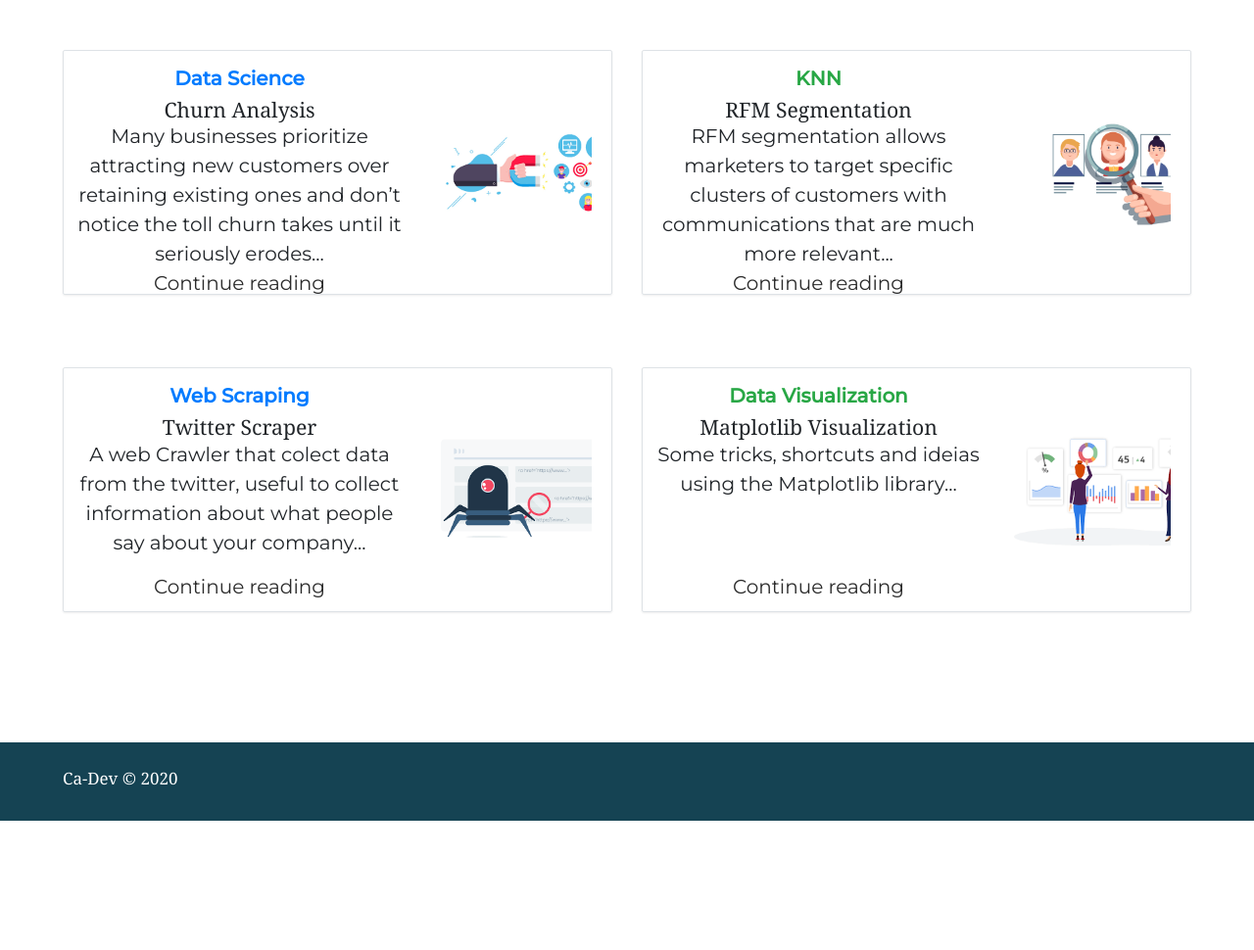
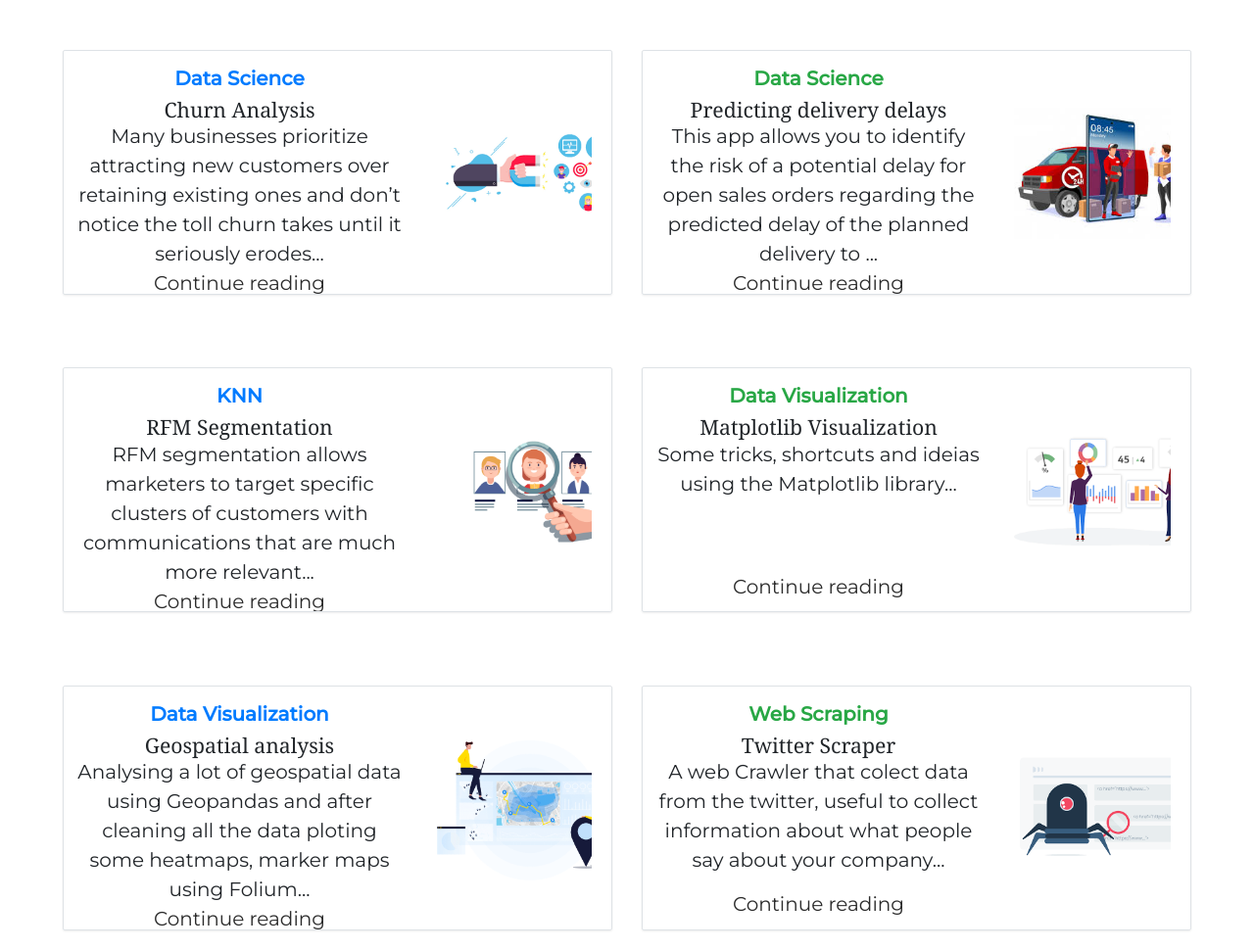
Before and after one commit to carlosal249/carlosal249.github.io, a plain HTML site: page projects/index.html in a window 1280 px wide. Shown: the part 542-1512 px from the top of the page at 98% size. Before the commit the page ends 1380 px from the top, so only its background shows below. Drawn offline with nearby package versions, Linux system fonts and the light colour scheme.

Commit message:
Add files via upload

```diff
--- a/projects/index.html
+++ b/projects/index.html
@@ -41,6 +41,10 @@
     </header>
 
     <div class="pt-4 my-md-5 pt-md-5 border-top"></div>
+
+
+
+
 
     <section class="projects">
 
@@ -105,7 +109,27 @@
     <div class="col-md-6">
       <div class="row no-gutters border rounded overflow-hidden flex-md-row mb-4 shadow-sm h-md-250 position-relative">
         <div class="col p-4 d-flex flex-column position-static">
-          <strong class="d-inline-block mb-2 text-success" id='tags'>KNN</strong>
+          <strong class="d-inline-block mb-2 text-success" id='tags'>Data Science</strong>
+              <h3 class="mb-0">Predicting delivery delays</h3>
+              <p class="mb-auto" id='texto'>This app allows you to identify the risk of a potential delay for open sales orders regarding the predicted delay of the planned delivery to ...</p>
+              <a href="https://github.com/carlosal249/Prevendo-Atrasos-nas-Entregas" class="stretched-link" id='texto2'>Continue reading</a>
+            </div>
+            <div class="col-auto d-none d-lg-block">
+              <svg class="bd-placeholder-img" width="200" height="250" xmlns="http://www.w3.org/2000/svg" preserveAspectRatio="xMidYMid slice" focusable="false" role="img" aria-label="Placeholder: project6-image">
+                <image href="../img/entegas.jfif" alt='Projeto knn' width="200" height="250"/>
+              </svg>
+        </div>
+      </div>
+    </div>
+  </div>
+</div>
+
+<div class="entre-cards">
+  <div class="row mb-2">
+    <div class="col-md-6">
+      <div class="row no-gutters border rounded overflow-hidden flex-md-row mb-4 shadow-sm h-md-250 position-relative">
+        <div class="col p-4 d-flex flex-column position-static">
+          <strong class="d-inline-block mb-2 text-primary" id='tags'>KNN</strong>
           <h3 class="mb-0">RFM Segmentation</h3>
           <p class="mb-auto" id='texto'>RFM segmentation allows marketers to target specific clusters of customers with communications that are much more relevant...</p>
           <a href="https://github.com/carlosal249/Model-R.F.M" class="stretched-link" id='texto2'>Continue reading</a>
@@ -113,28 +137,6 @@
         <div class="col-auto d-none d-lg-block">
           <svg class="bd-placeholder-img" width="200" height="250" xmlns="http://www.w3.org/2000/svg" preserveAspectRatio="xMidYMid slice" focusable="false" role="img" aria-label="Placeholder: project4-image">
             <image href="../img/customer_segmentation.png" alt='Projeto knn' width="200" height="250"/>
-          </svg>
-        </div>
-      </div>
-    </div>
-  </div>
-</div>
-
-
-<div class="entre-cards-final">
-  <div class="row mb-2">
-    <div class="col-md-6">
-      <div class="row no-gutters border rounded overflow-hidden flex-md-row mb-4 shadow-sm h-md-250 position-relative">
-        <div class="col p-4 d-flex flex-column position-static">
-          <strong class="d-inline-block mb-2 text-primary" id='tags'>Web Scraping</strong>
-          <h3 class="mb-0">Twitter Scraper</h3>
-          <p class="card-text mb-auto" id='texto'>A web Crawler that colect data from the twitter,
-            useful to collect information about what people say about your company...</p>
-          <a href="https://github.com/carlosal249/webscraping" class="stretched-link" id='texto2'>Continue reading</a>
-        </div>
-        <div class="col-auto d-none d-lg-block">
-          <svg class="bd-placeholder-img" width="200" height="250" xmlns="http://www.w3.org/2000/svg" preserveAspectRatio="xMidYMid slice" focusable="false" role="img" aria-label="Placeholder: project5-image">
-            <image href="../img/web_scraper.png" alt='Projeto knn' width="200" height="250"/>
           </svg>
         </div>
       </div>
@@ -158,6 +160,44 @@
     </div>
   </div>
 
+  <div class="entre-cards-final">
+    <div class="row mb-2">
+      <div class="col-md-6">
+        <div class="row no-gutters border rounded overflow-hidden flex-md-row mb-4 shadow-sm h-md-250 position-relative">
+          <div class="col p-4 d-flex flex-column position-static">
+            <strong class="d-inline-block mb-2 text-primary" id='tags'>Data Visualization</strong>
+            <h3 class="mb-0">Geospatial analysis</h3>
+            <p class="card-text mb-auto" id='texto'>Analysing a lot of geospatial data using Geopandas and after cleaning all
+              the data ploting some heatmaps, marker maps using Folium...</p>
+            <a href="https://github.com/carlosal249/Geo-Pandas" class="stretched-link" id='texto2'>Continue reading</a>
+          </div>
+          <div class="col-auto d-none d-lg-block">
+            <svg class="bd-placeholder-img" width="200" height="250" xmlns="http://www.w3.org/2000/svg" preserveAspectRatio="xMidYMid slice" focusable="false" role="img" aria-label="Placeholder: project5-image">
+              <image href="../img/geospatial-analysis.png" alt='Projeto knn' width="200" height="250"/>
+            </svg>
+          </div>
+        </div>
+      </div>
+
+        <div class="col-md-6">
+          <div class="row no-gutters border rounded overflow-hidden flex-md-row mb-4 shadow-sm h-md-250 position-relative">
+            <div class="col p-4 d-flex flex-column position-static">
+              <strong class="d-inline-block mb-2 text-success" id='tags'>Web Scraping</strong>
+          <h3 class="mb-0">Twitter Scraper</h3>
+          <p class="card-text mb-auto" id='texto'>A web Crawler that colect data from the twitter,
+            useful to collect information about what people say about your company...</p>
+          <a href="https://github.com/carlosal249/webscraping" class="stretched-link" id='texto2'>Continue reading</a>
+        </div>
+        <div class="col-auto d-none d-lg-block">
+          <svg class="bd-placeholder-img" width="200" height="250" xmlns="http://www.w3.org/2000/svg" preserveAspectRatio="xMidYMid slice" focusable="false" role="img" aria-label="Placeholder: project5-image">
+            <image href="../img/web_scraper.png" alt='Projeto knn' width="200" height="250"/>
+            </svg>
+            </div>
+          </div>
+        </div>
+      </div>
+    </div>
+
 </section>
 
     <footer>
```
Also changed, not shown: competitions/index.html (+3 -5 lines), index.html (+1 -1 lines), img/entegas.jfif (added), img/geospatial-analysis.png (added).
